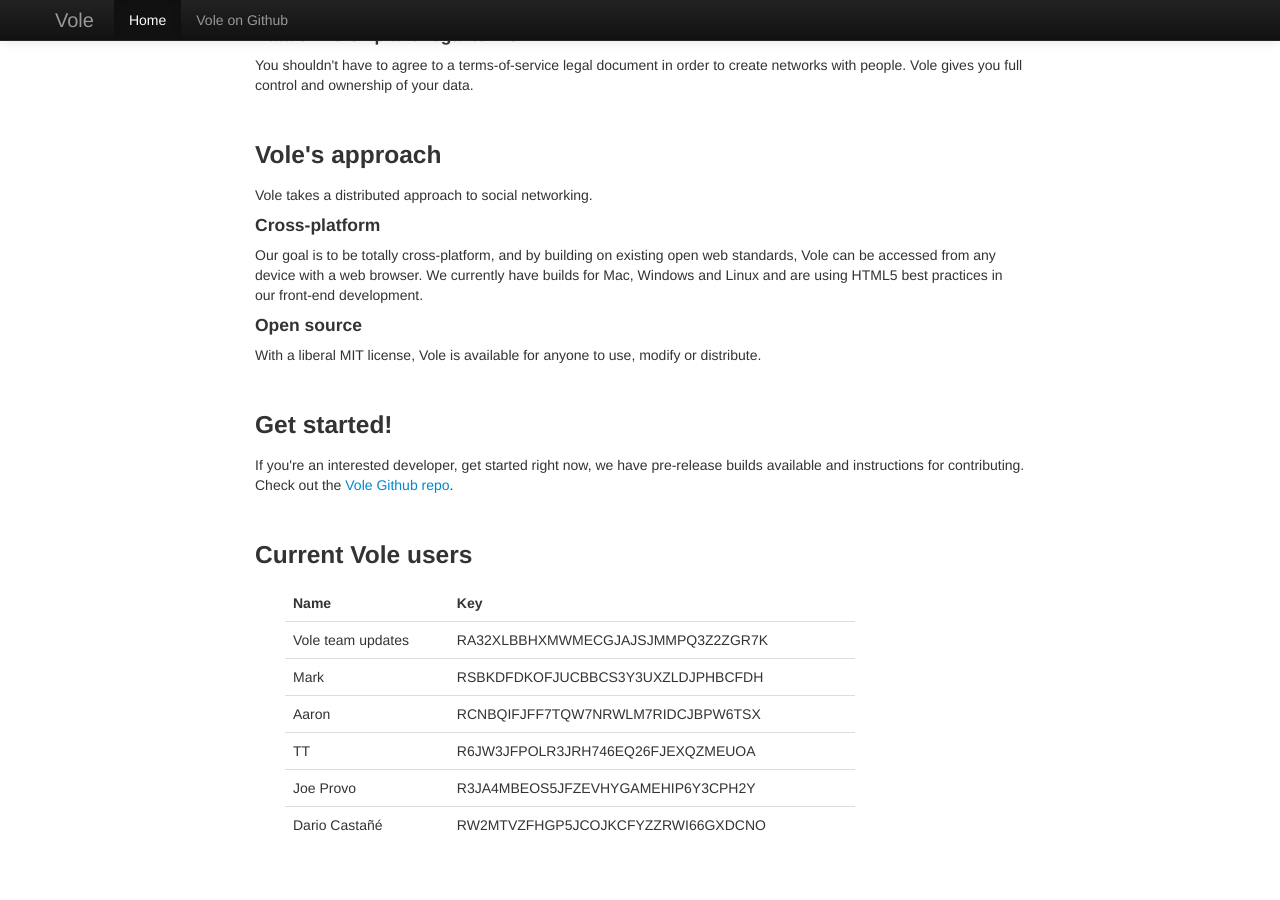
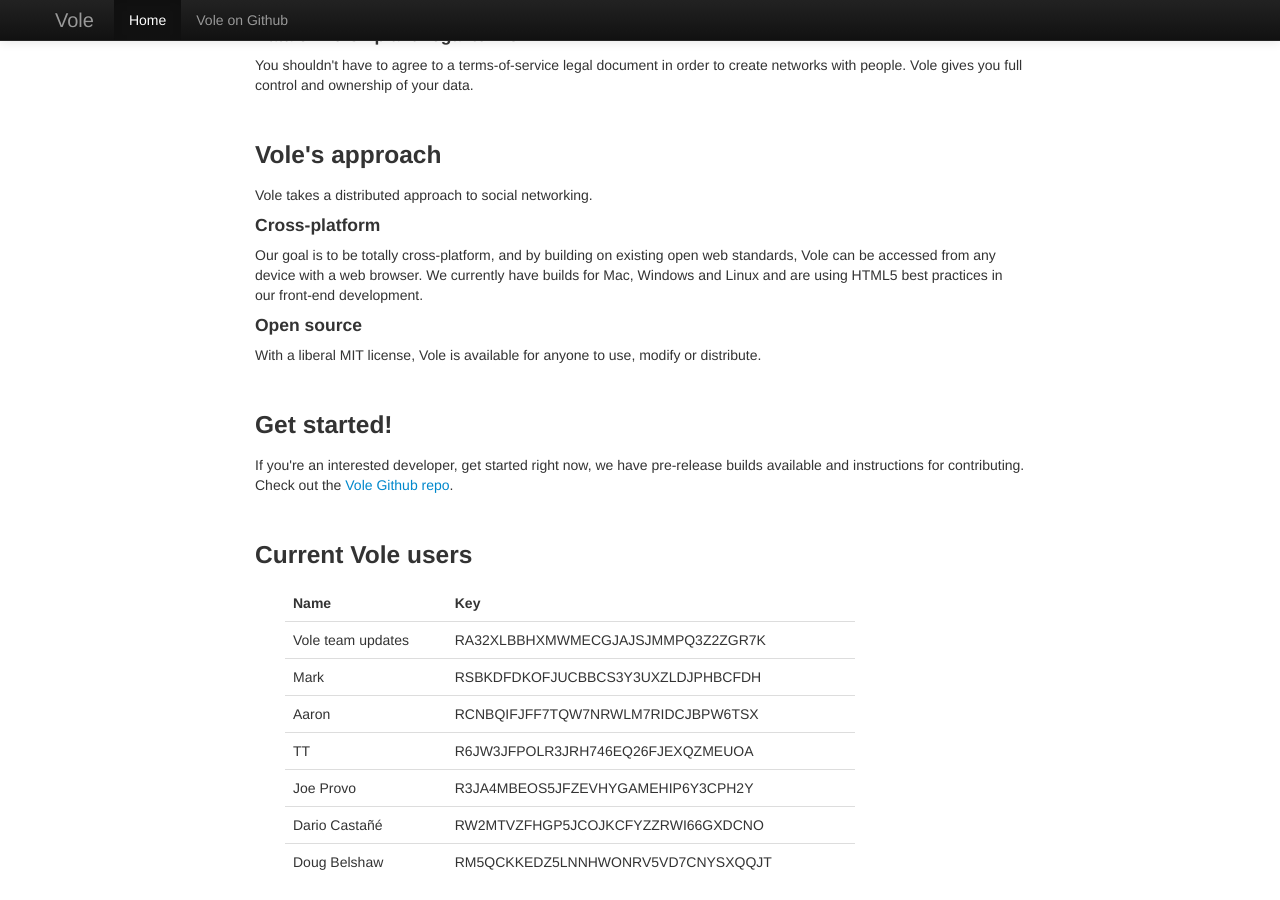
Before and after one commit to vole/vole.github.io, a Jekyll site: the page built from index.html, in a window 1280 px wide and 900 px high, scrolled down 1796 px. Built offline with Jekyll 4.4.1, drawn with Linux system fonts in a browser that asks for light colours; before the commit the page ends 2659 px from its top, so only the background shows below that.

Commit message:
Update index.html
Added Doug Belshaw's read-only key

```diff
--- a/index.html
+++ b/index.html
@@ -117,6 +117,10 @@
               <td>Dario Castañé</td>
               <td>RW2MTVZFHGP5JCOJKCFYZZRWI66GXDCNO</td>
             </tr>
+            <tr>
+              <td>Doug Belshaw</td>
+              <td>RM5QCKKEDZ5LNNHWONRV5VD7CNYSXQQJT</td>
+            </tr>
           </tbody>
         </table>
       </div>
```
